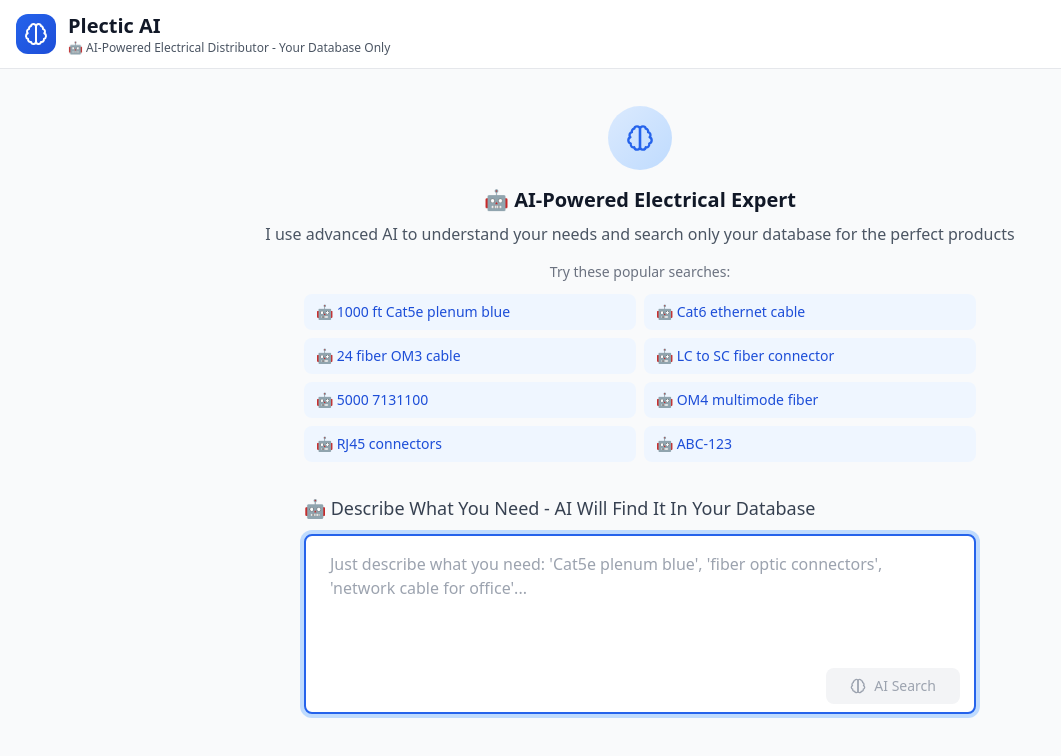
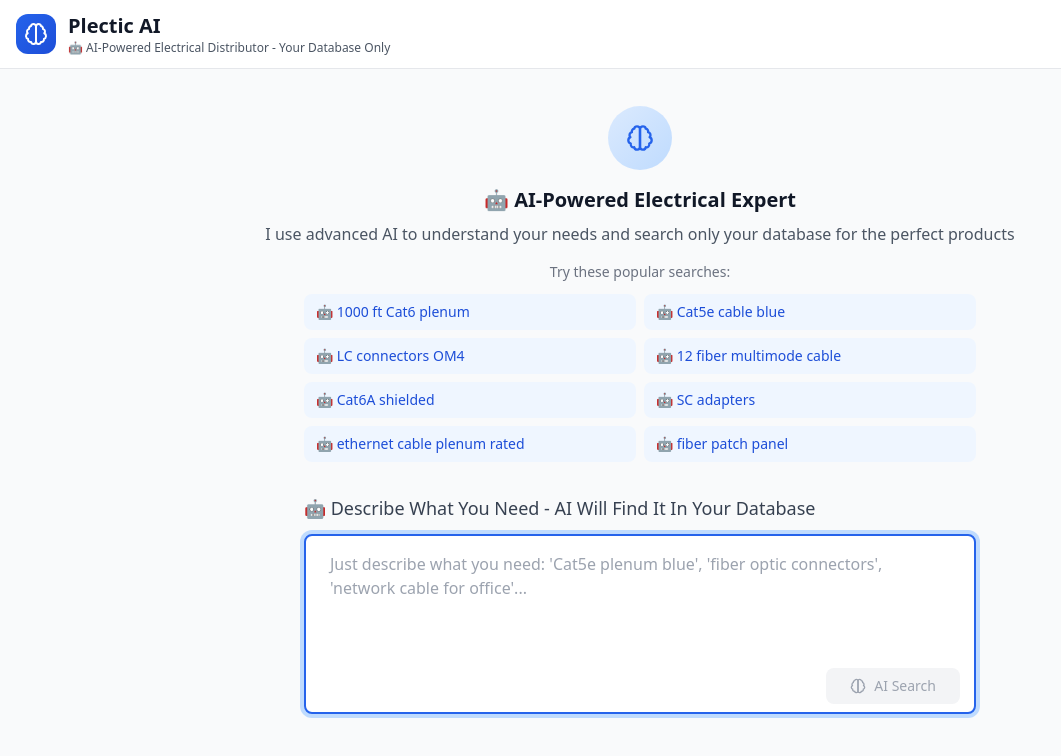
Before and after one commit to srmccombs/electrical-ai-assistant, a Next.js app: page / in a window 1280 px wide. Shown: the top 756 px of the page, without its empty margins (0-1061 px from the left). Built offline with nearby package versions, Linux system fonts and the light colour scheme.

Commit message:
feat: Replace fake searches with realistic electrical distribution terms

```diff
--- a/components/PlecticAI.tsx
+++ b/components/PlecticAI.tsx
@@ -352,16 +352,16 @@
   }
 }
 
-// 3. UPDATED POPULAR SEARCHES (No Cat5 references + Part Number Examples)
+// 3. REALISTIC POPULAR SEARCHES (Actual electrical distribution searches)
 const getUpdatedPopularSearches = (): string[] => [
-  "1000 ft Cat5e plenum blue",
-  "Cat6 ethernet cable",
-  "24 fiber OM3 cable",
-  "LC to SC fiber connector",
-  "5000 7131100",  // Part number example
-  "OM4 multimode fiber",
-  "RJ45 connectors",
-  "ABC-123"        // Part number example
+  "1000 ft Cat6 plenum",
+  "Cat5e cable blue",
+  "LC connectors OM4",
+  "12 fiber multimode cable",
+  "Cat6A shielded",
+  "SC adapters",
+  "ethernet cable plenum rated",
+  "fiber patch panel"
 ]
 
 // Stock Status Button Component
```
